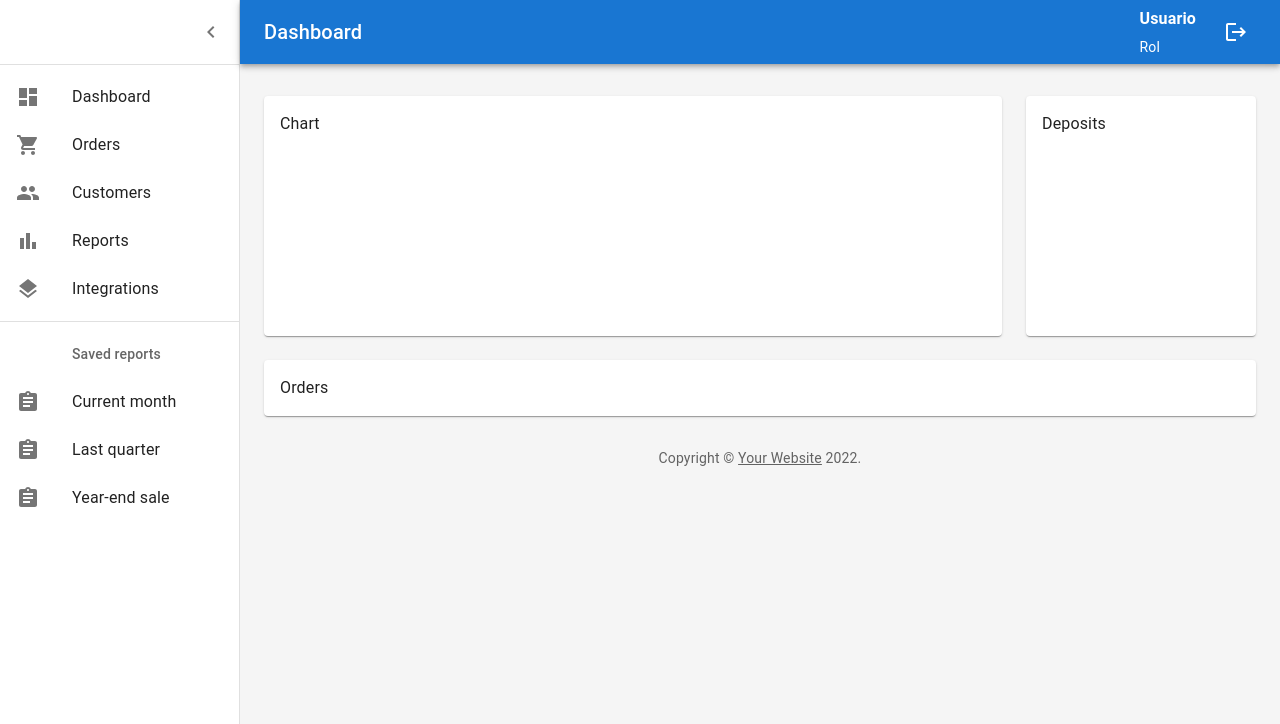
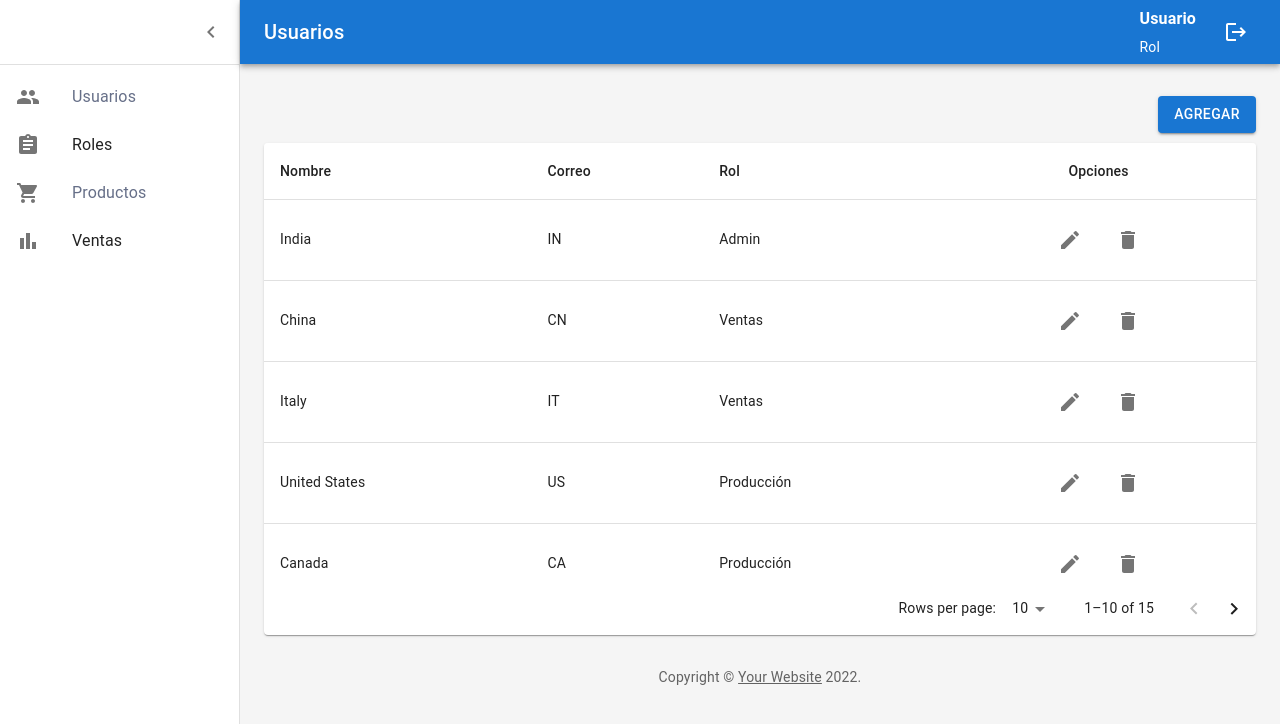
Before and after one commit to renzosanesp10/Miflor, a Next.js app: page / in a window 1280 px wide. Shown: the top 724 px of the page. Built offline with nearby package versions, Linux system fonts and the light colour scheme; no server answers.

Commit message:
user list

```diff
--- /dev/null
+++ b/src/components/base/FloatingWindow.tsx
@@ -0,0 +1,38 @@
+import React, { useState } from 'react'
+import { Modal, Box, Typography } from '@mui/material'
+
+interface Props {
+  open: boolean
+  setOpen: React.Dispatch<React.SetStateAction<boolean>>
+  children: React.ReactNode
+}
+
+export const FloatingWindow: React.FC<Props> = ({
+  open,
+  setOpen,
+  children
+}) => {
+  const style = {
+    position: 'absolute' as 'absolute',
+    top: '50%',
+    left: '50%',
+    transform: 'translate(-50%, -50%)',
+    width: 400,
+    bgcolor: 'background.paper',
+    border: '2px solid #000',
+    boxShadow: 24,
+    p: 4
+  }
+  const handleClose = () => setOpen(false)
+
+  return (
+    <Modal
+      open={open}
+      onClose={handleClose}
+      aria-labelledby='modal-modal-title'
+      aria-describedby='modal-modal-description'
+    >
+      <Box sx={style}>{children}</Box>
+    </Modal>
+  )
+}
--- a/src/components/base/ListItems.tsx
+++ b/src/components/base/ListItems.tsx
@@ -2,45 +2,51 @@ import ListItemButton from '@mui/material/ListItemButton'
 import ListItemIcon from '@mui/material/ListItemIcon'
 import ListItemText from '@mui/material/ListItemText'
 import ListSubheader from '@mui/material/ListSubheader'
-import DashboardIcon from '@mui/icons-material/Dashboard'
 import ShoppingCartIcon from '@mui/icons-material/ShoppingCart'
 import PeopleIcon from '@mui/icons-material/People'
 import BarChartIcon from '@mui/icons-material/BarChart'
-import LayersIcon from '@mui/icons-material/Layers'
 import AssignmentIcon from '@mui/icons-material/Assignment'
+import Link from 'next/link'
 
 export const mainListItems = (
   <>
+    <Link href='/' style={{ textDecoration: 'none', color: '#666F88' }}>
+      <ListItemButton>
+        <ListItemIcon>
+          <PeopleIcon />
+        </ListItemIcon>
+        <ListItemText primary='Usuarios' />
+      </ListItemButton>
+    </Link>
     <ListItemButton>
       <ListItemIcon>
-        <DashboardIcon />
+        <AssignmentIcon />
       </ListItemIcon>
-      <ListItemText primary='Dashboard' />
+      <ListItemText primary='Roles' />
     </ListItemButton>
-    <ListItemButton>
-      <ListItemIcon>
-        <ShoppingCartIcon />
-      </ListItemIcon>
-      <ListItemText primary='Orders' />
-    </ListItemButton>
-    <ListItemButton>
-      <ListItemIcon>
-        <PeopleIcon />
-      </ListItemIcon>
-      <ListItemText primary='Customers' />
-    </ListItemButton>
+    <Link
+      href='/productos'
+      style={{ textDecoration: 'none', color: '#666F88' }}
+    >
+      <ListItemButton>
+        <ListItemIcon>
+          <ShoppingCartIcon />
+        </ListItemIcon>
+        <ListItemText primary='Productos' />
+      </ListItemButton>
+    </Link>
     <ListItemButton>
       <ListItemIcon>
         <BarChartIcon />
       </ListItemIcon>
-      <ListItemText primary='Reports' />
+      <ListItemText primary='Ventas' />
     </ListItemButton>
-    <ListItemButton>
+    {/* <ListItemButton>
       <ListItemIcon>
         <LayersIcon />
       </ListItemIcon>
       <ListItemText primary='Integrations' />
-    </ListItemButton>
+    </ListItemButton> */}
   </>
 )
 
--- /dev/null
+++ b/src/containers/product/ProductLists.tsx
@@ -0,0 +1,5 @@
+import React from 'react'
+
+export const ProductLists = () => {
+  return <div>ProductList</div>
+}
--- /dev/null
+++ b/src/containers/users/UserLists.tsx
@@ -0,0 +1,230 @@
+import { useState } from 'react'
+import {
+  Box,
+  Button,
+  FormControl,
+  InputLabel,
+  MenuItem,
+  Select,
+  SelectChangeEvent,
+  TextField,
+  Typography,
+  Paper,
+  Table,
+  TableBody,
+  TableCell,
+  TableContainer,
+  TableHead,
+  TablePagination,
+  TableRow,
+  IconButton
+} from '@mui/material'
+import { FloatingWindow } from '../../components/base/FloatingWindow'
+import DeleteIcon from '@mui/icons-material/Delete'
+import EditIcon from '@mui/icons-material/Edit'
+
+interface Column {
+  id: 'name' | 'email' | 'role' | 'options'
+  label: string
+  minWidth?: number
+  align?: 'right' | 'center'
+  format?: (value: number) => string
+}
+
+interface Data {
+  name: string
+  email: string
+  role: string
+  options: React.ReactNode
+}
+
+export const UserLists = () => {
+  const [open, setOpen] = useState(false)
+  const [isEdit, setIsEdit] = useState(false)
+  const [page, setPage] = useState(0)
+  const [rowsPerPage, setRowsPerPage] = useState(10)
+  const [age, setAge] = useState('')
+
+  function createData (name: string, email: string, role: string): Data {
+    return {
+      name,
+      email,
+      role,
+      options: (
+        <Box sx={{ display: 'inline-flex', gap: '10px' }}>
+          <IconButton
+            aria-label='edit'
+            size='large'
+            onClick={() => {
+              setOpen(true)
+              setIsEdit(true)
+            }}
+          >
+            <EditIcon />
+          </IconButton>
+          <IconButton aria-label='delete' size='large'>
+            <DeleteIcon />
+          </IconButton>
+        </Box>
+      )
+    }
+  }
+
+  const rows = [
+    createData('India', 'IN', 'Admin'),
+    createData('China', 'CN', 'Ventas'),
+    createData('Italy', 'IT', 'Ventas'),
+    createData('United States', 'US', 'Producción'),
+    createData('Canada', 'CA', 'Producción'),
+    createData('Australia', 'AU', 'Producción'),
+    createData('Germany', 'DE', 'Producción'),
+    createData('Ireland', 'IE', 'Producción'),
+    createData('Mexico', 'MX', 'Producción'),
+    createData('Japan', 'JP', 'Ventas'),
+    createData('France', 'FR', 'Ventas'),
+    createData('United Kingdom', 'GB', 'Ventas'),
+    createData('Russia', 'RU', 'Ventas'),
+    createData('Nigeria', 'NG', 'Ventas'),
+    createData('Brazil', 'BR', 'Producción')
+  ]
+
+  const columns: readonly Column[] = [
+    { id: 'name', label: 'Nombre' },
+    { id: 'email', label: 'Correo' },
+    { id: 'role', label: 'Rol' },
+    { id: 'options', label: 'Opciones', align: 'center' }
+  ]
+
+  const handleChange = (event: SelectChangeEvent) => {
+    setAge(event.target.value as string)
+  }
+
+  const handleChangePage = (event: unknown, newPage: number) => {
+    setPage(newPage)
+  }
+
+  const handleChangeRowsPerPage = (
+    event: React.ChangeEvent<HTMLInputElement>
+  ) => {
+    setRowsPerPage(+event.target.value)
+    setPage(0)
+  }
+
+  const handleOpenModal = () => {
+    setOpen(true)
+    setIsEdit(false)
+  }
+
+  return (
+    <>
+      <Box
+        sx={{
+          marginBottom: '10px',
+          display: 'flex',
+          justifyContent: 'flex-end'
+        }}
+      >
+        <Button variant='contained' onClick={handleOpenModal}>
+          Agregar
+        </Button>
+        <FloatingWindow open={open} setOpen={setOpen}>
+          <Typography component='h5' variant='h5' marginBottom={2}>
+            {isEdit ? 'Editar' : 'Agregar'}
+          </Typography>
+          <TextField
+            sx={{ marginBottom: '8px' }}
+            id='name'
+            label='Nombre'
+            variant='outlined'
+            fullWidth
+          />
+          <TextField
+            sx={{ marginBottom: '8px' }}
+            id='email'
+            label='Correo'
+            variant='outlined'
+            fullWidth
+          />
+          <TextField
+            sx={{ marginBottom: '8px' }}
+            id='password'
+            type='password'
+            label='Contraseña'
+            variant='outlined'
+            fullWidth
+          />
+          <FormControl fullWidth sx={{ marginBottom: '20px' }}>
+            <InputLabel id='role-label'>Age</InputLabel>
+            <Select
+              labelId='role-label'
+              id='demo-simple-select'
+              value={age}
+              label='Age'
+              onChange={handleChange}
+            >
+              <MenuItem value={10}>Ten</MenuItem>
+              <MenuItem value={20}>Twenty</MenuItem>
+              <MenuItem value={30}>Thirty</MenuItem>
+            </Select>
+          </FormControl>
+          <Button variant='contained' fullWidth>
+            gregar
+          </Button>
+        </FloatingWindow>
+      </Box>
+      <Paper sx={{ width: '100%', overflow: 'hidden' }}>
+        <TableContainer sx={{ maxHeight: 440 }}>
+          <Table stickyHeader aria-label='sticky table'>
+            <TableHead>
+              <TableRow>
+                {columns.map(column => (
+                  <TableCell
+                    key={column.id}
+                    align={column.align}
+                    style={{ minWidth: column.minWidth }}
+                  >
+                    {column.label}
+                  </TableCell>
+                ))}
+              </TableRow>
+            </TableHead>
+            <TableBody>
+              {rows
+                .slice(page * rowsPerPage, page * rowsPerPage + rowsPerPage)
+                .map(row => {
+                  return (
+                    <TableRow
+                      hover
+                      role='checkbox'
+                      tabIndex={-1}
+                      key={row.email}
+                    >
+                      {columns.map(column => {
+                        const value = row[column.id]
+                        return (
+                          <TableCell key={column.id} align={column.align}>
+                            {column.format && typeof value === 'number'
+                              ? column.format(value)
+                              : value}
+                          </TableCell>
+                        )
+                      })}
+                    </TableRow>
+                  )
+                })}
+            </TableBody>
+          </Table>
+        </TableContainer>
+        <TablePagination
+          rowsPerPageOptions={[10, 25, 100]}
+          component='div'
+          count={rows.length}
+          rowsPerPage={rowsPerPage}
+          page={page}
+          onPageChange={handleChangePage}
+          onRowsPerPageChange={handleChangeRowsPerPage}
+        />
+      </Paper>
+    </>
+  )
+}
--- a/src/layouts/DashboardLayout.tsx
+++ b/src/layouts/DashboardLayout.tsx
@@ -4,19 +4,18 @@ import {
   Toolbar,
   Typography,
   IconButton,
-  Badge,
   Divider,
   List,
   Container,
   styled,
-  Grid
+  Drawer as MuiDrawer,
+  AppBar as MuiAppBar,
+  AppBarProps as MuiAppBarProps
 } from '@mui/material'
-import MuiAppBar, { AppBarProps as MuiAppBarProps } from '@mui/material/AppBar'
-import MuiDrawer from '@mui/material/Drawer'
 import MenuIcon from '@mui/icons-material/Menu'
 import ChevronLeftIcon from '@mui/icons-material/ChevronLeft'
 import { Copyright } from '../components/base/Copyright'
-import { mainListItems, secondaryListItems } from '../components/base/ListItems'
+import { mainListItems } from '../components/base/ListItems'
 import { AuthContext } from '../contexts/AuthContext'
 import LogoutIcon from '@mui/icons-material/Logout'
 import { getAuth, signOut } from 'firebase/auth'
@@ -74,12 +73,12 @@ const Drawer = styled(MuiDrawer, {
 
 interface Props {
   children: React.ReactNode
-  username?: string
+  title?: string
 }
 
 export const DashboardLayout: React.FC<Props> = ({
   children,
-  username = 'Joseph'
+  title = 'Dashboard'
 }) => {
   const auth = getAuth()
   const route = useRouter()
@@ -128,7 +127,7 @@ export const DashboardLayout: React.FC<Props> = ({
             noWrap
             sx={{ flexGrow: 1 }}
           >
-            Dashboard
+            {title}
           </Typography>
           <Box
             sx={{
@@ -166,8 +165,8 @@ export const DashboardLayout: React.FC<Props> = ({
         <Divider />
         <List component='nav'>
           {mainListItems}
-          <Divider sx={{ my: 1 }} />
-          {secondaryListItems}
+          {/* <Divider sx={{ my: 1 }} /> */}
+          {/*secondaryListItems*/}
         </List>
       </Drawer>
       <Box
--- a/src/pages/index.tsx
+++ b/src/pages/index.tsx
@@ -1,43 +1,10 @@
-import { Grid, Paper } from '@mui/material'
+import { UserLists } from '../containers/users/UserLists'
 import { DashboardLayout } from '../layouts/DashboardLayout'
 
 export default function HomePage () {
   return (
-    <DashboardLayout>
-      <Grid container spacing={3}>
-        {/* Chart */}
-        <Grid item xs={12} md={8} lg={9}>
-          <Paper
-            sx={{
-              p: 2,
-              display: 'flex',
-              flexDirection: 'column',
-              height: 240
-            }}
-          >
-            Chart
-          </Paper>
-        </Grid>
-        {/* Recent Deposits */}
-        <Grid item xs={12} md={4} lg={3}>
-          <Paper
-            sx={{
-              p: 2,
-              display: 'flex',
-              flexDirection: 'column',
-              height: 240
-            }}
-          >
-            Deposits
-          </Paper>
-        </Grid>
-        {/* Recent Orders */}
-        <Grid item xs={12}>
-          <Paper sx={{ p: 2, display: 'flex', flexDirection: 'column' }}>
-            Orders
-          </Paper>
-        </Grid>
-      </Grid>
+    <DashboardLayout title='Usuarios'>
+      <UserLists />
     </DashboardLayout>
   )
 }
```
Also changed, not shown: src/contexts/AuthContext.tsx (+18 -1 lines), src/pages/productos.tsx (added, +10 -0 lines).
